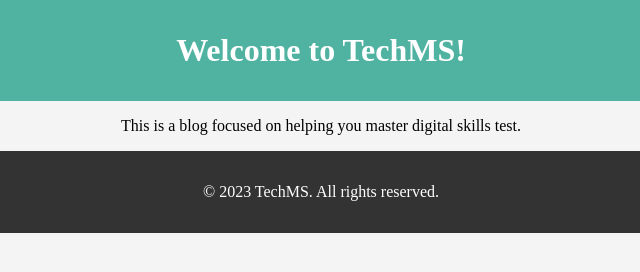
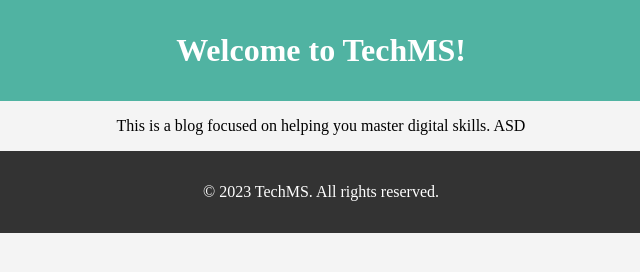
Before and after one commit to maikisb/TechMS, a plain HTML site: page public/index.html in a window 1280 px wide. Shown: the full height of the page, 319-959 px from the left. Drawn offline with Linux system fonts and the light colour scheme.

Commit message:
test2 firebase secret

```diff
--- a/public/index.html
+++ b/public/index.html
@@ -11,7 +11,9 @@
         <h1>Welcome to TechMS!</h1>
     </header>
     <main>
-        <p>This is a blog focused on helping you master digital skills  test.</p>
+        <p>This is a blog focused on helping you master digital skills.
+            ASD
+        </p>
     </main>
     <footer>
         <p>© 2023 TechMS. All rights reserved.</p>
```
Also changed, not shown: 1 other file.
